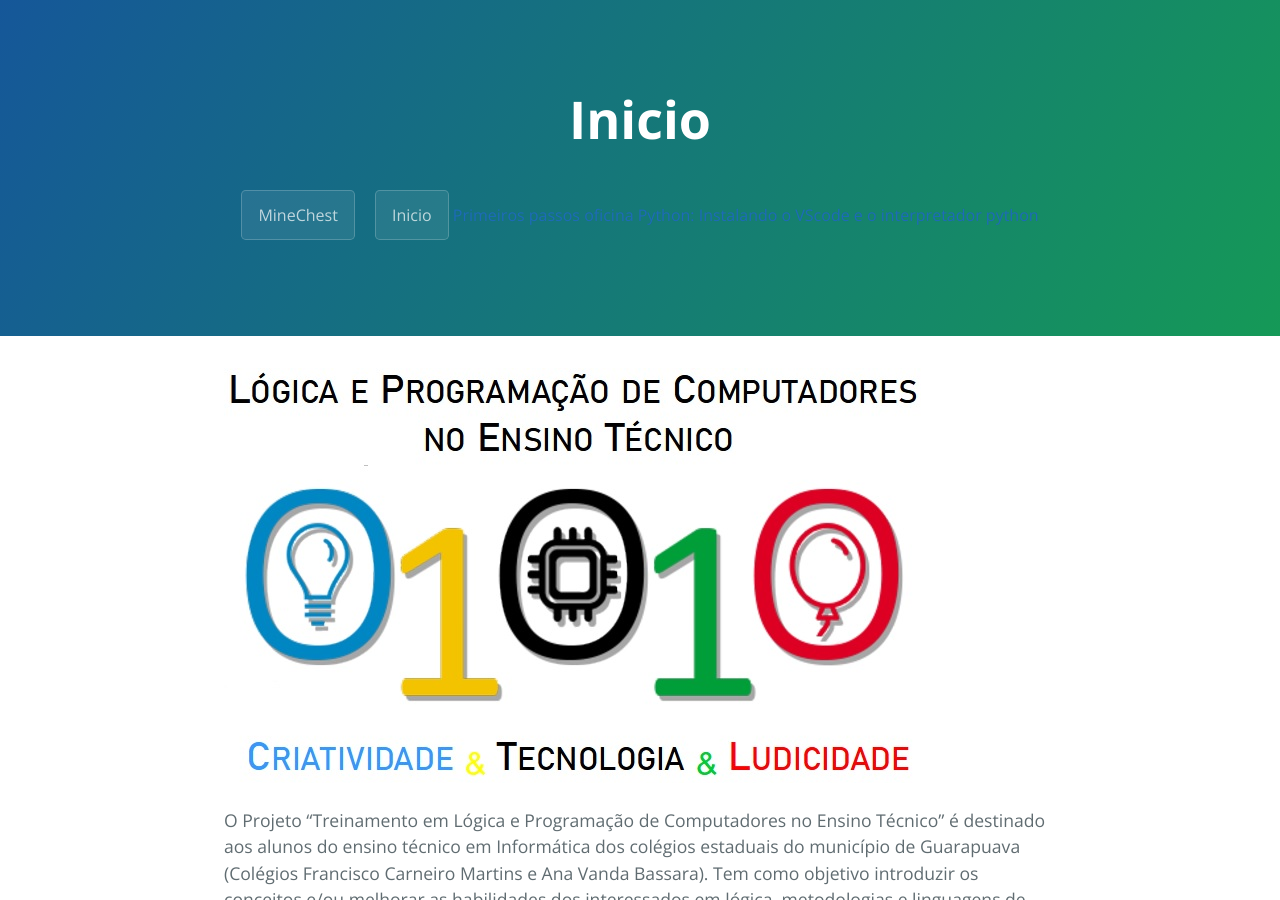
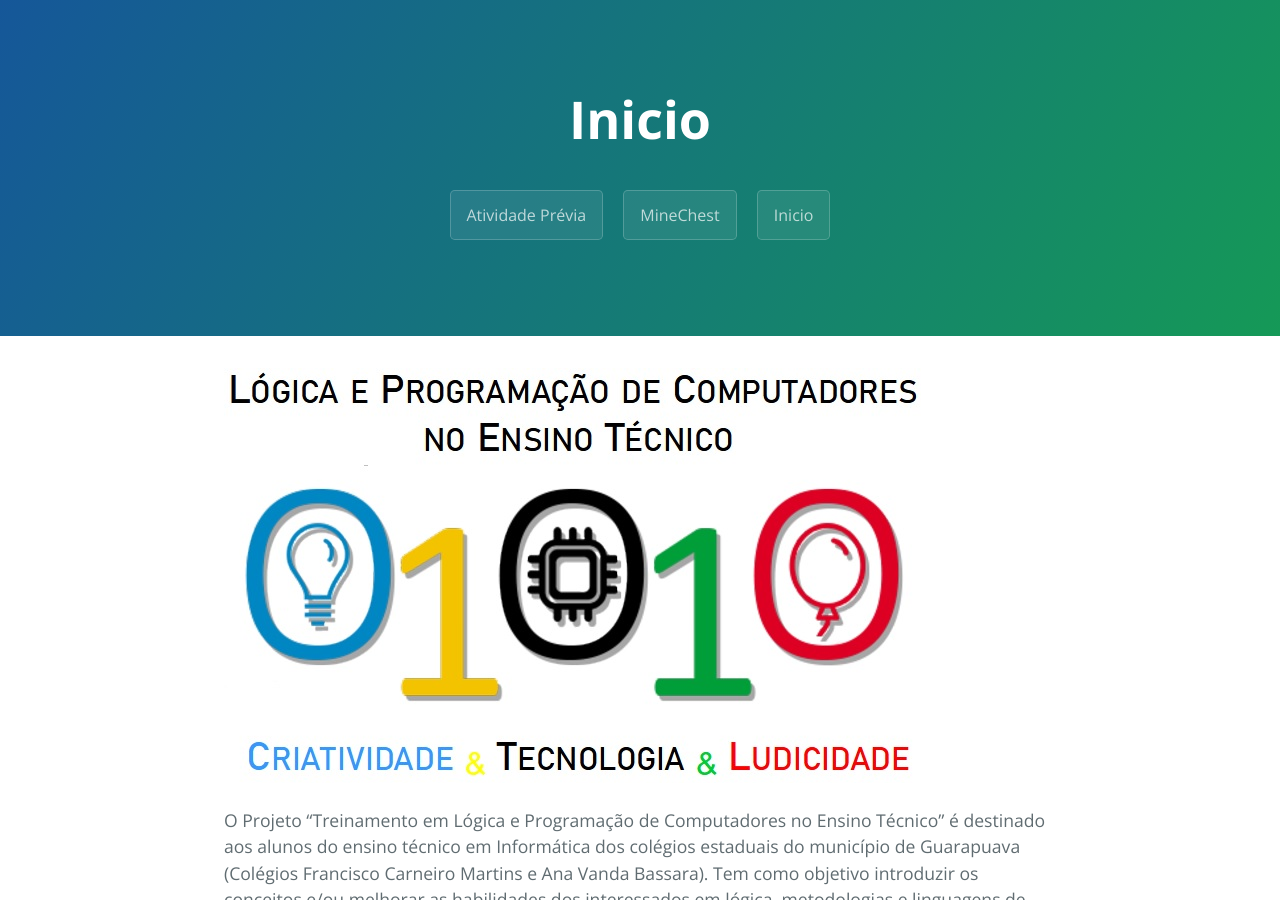
Before and after one commit to E2PC/ProjectPage, a Jekyll site: the page built from index.md, in a window 1280 px wide and 900 px high. Built offline with Jekyll 4.4.1, drawn with Linux system fonts in a browser that asks for light colours.

Commit message:
Update AtividadePrevia.md

```diff
--- a/AtividadePrevia.md
+++ b/AtividadePrevia.md
@@ -1,4 +1,8 @@
-
+---
+title: Atividade Prévia
+layout: template
+filename: AtividadePrevia
+---
 
 # Primeiros passos oficina Python: Instalando o VScode e o interpretador python
 
```
